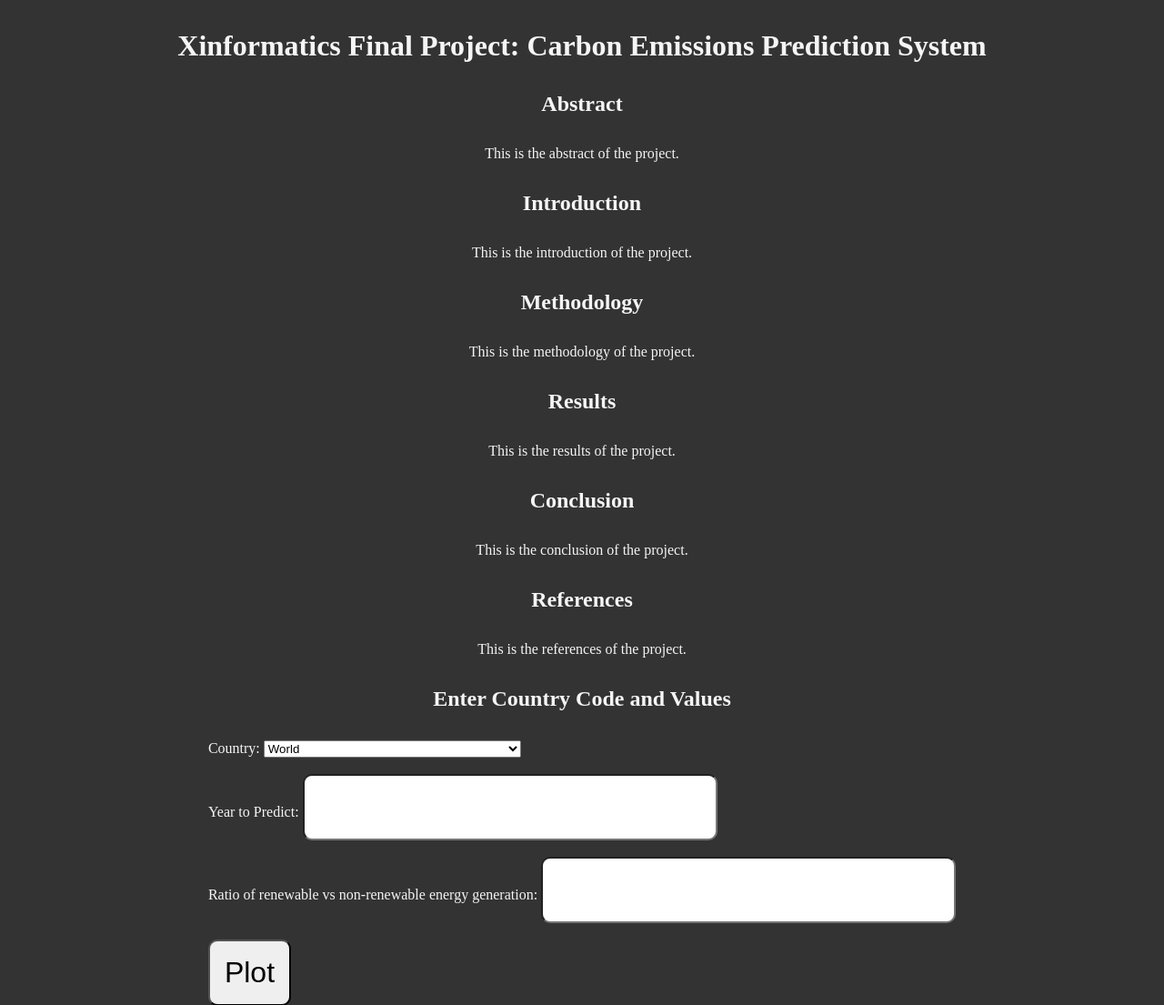
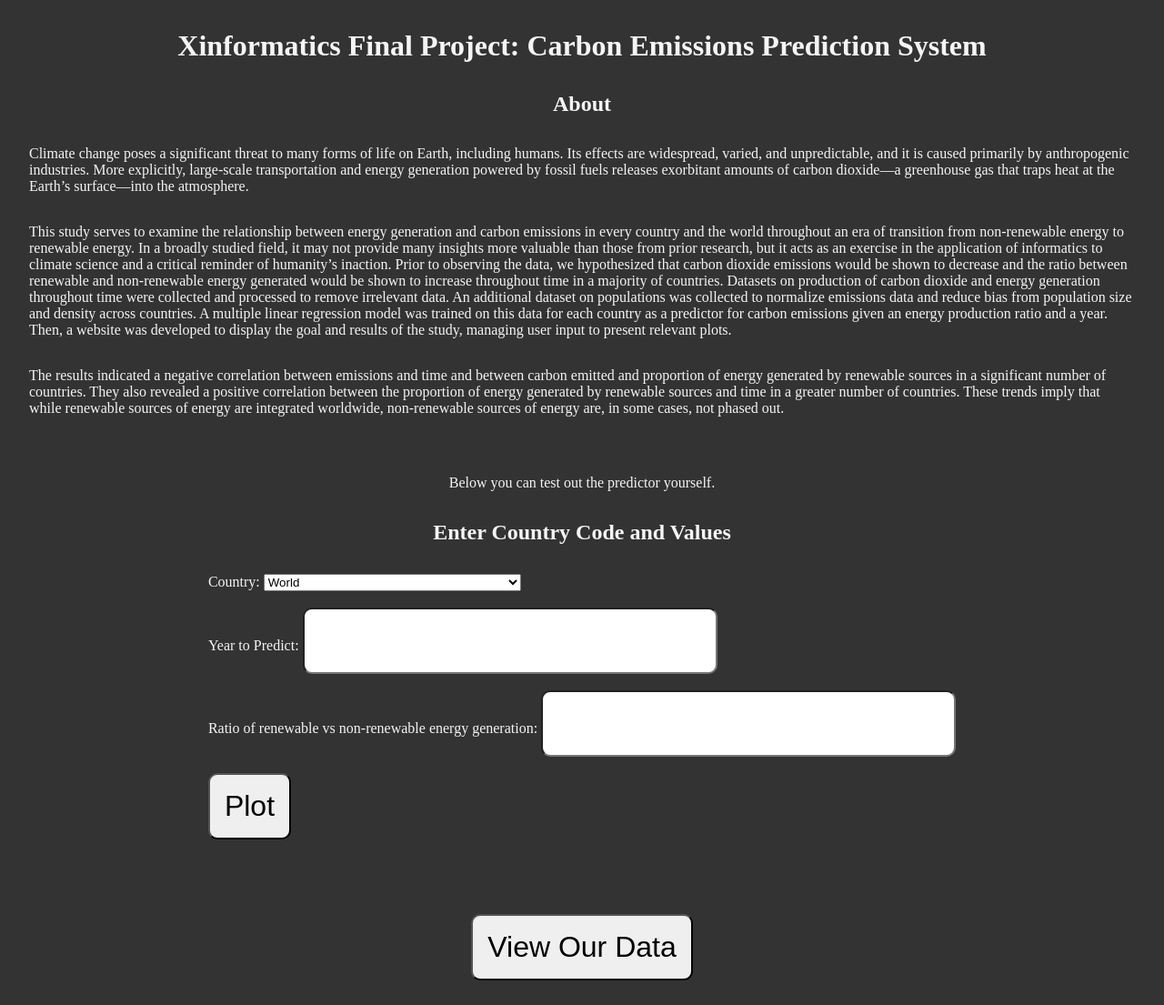
Before and after one commit to kesfc/Xinformatic_Final_Project, a Flask app: page / in a window 1280 px wide. Shown: the top 1105 px of the page at 91% size. After the commit the page ends 1078 px from the top, so only its background shows below. Run offline with Flask 3, Linux system fonts and the light colour scheme.

Commit message:
Update index.html

```diff
--- a/templates/index.html
+++ b/templates/index.html
@@ -8,18 +8,11 @@
 </head>
 <body>
     <h1>Xinformatics Final Project: Carbon Emissions Prediction System</h1>
-    <h2>Abstract</h2>
-    <p>This is the abstract of the project.</p>
-    <h2>Introduction</h2>
-    <p>This is the introduction of the project.</p>
-    <h2>Methodology</h2>
-    <p>This is the methodology of the project.</p>
-    <h2>Results</h2>
-    <p>This is the results of the project.</p>
-    <h2>Conclusion</h2>
-    <p>This is the conclusion of the project.</p>
-    <h2>References</h2>
-    <p>This is the references of the project.</p>
+    <h2>About</h2>
+    <p>Climate change poses a significant threat to many forms of life on Earth, including humans. Its effects are widespread, varied, and unpredictable, and it is caused primarily by anthropogenic industries. More explicitly, large-scale transportation and energy generation powered by fossil fuels releases exorbitant amounts of carbon dioxide—a greenhouse gas that traps heat at the Earth’s surface—into the atmosphere.</p>
+    <p>This study serves to examine the relationship between energy generation and carbon emissions in every country and the world throughout an era of transition from non-renewable energy to renewable energy. In a broadly studied field, it may not provide many insights more valuable than those from prior research, but it acts as an exercise in the application of informatics to climate science and a critical reminder of humanity’s inaction. Prior to observing the data, we hypothesized that carbon dioxide emissions would be shown to decrease and the ratio between renewable and non-renewable energy generated would be shown to increase throughout time in a majority of countries. Datasets on production of carbon dioxide and energy generation throughout time were collected and processed to remove irrelevant data. An additional dataset on populations was collected to normalize emissions data and reduce bias from population size and density across countries. A multiple linear regression model was trained on this data for each country as a predictor for carbon emissions given an energy production ratio and a year. Then, a website was developed to display the goal and results of the study, managing user input to present relevant plots.</p>
+ 	<p>The results indicated a negative correlation between emissions and time and between carbon emitted and proportion of energy generated by renewable sources in a significant number of countries. They also revealed a positive correlation between the proportion of energy generated by renewable sources and time in a greater number of countries. These trends imply that while renewable sources of energy are integrated worldwide, non-renewable sources of energy are, in some cases, not phased out.<p></p>
+    <p>Below you can test out the predictor yourself.</p>
     <script>
         function validateForm() {
             var x1 = document.getElementById("x1").value;
```
